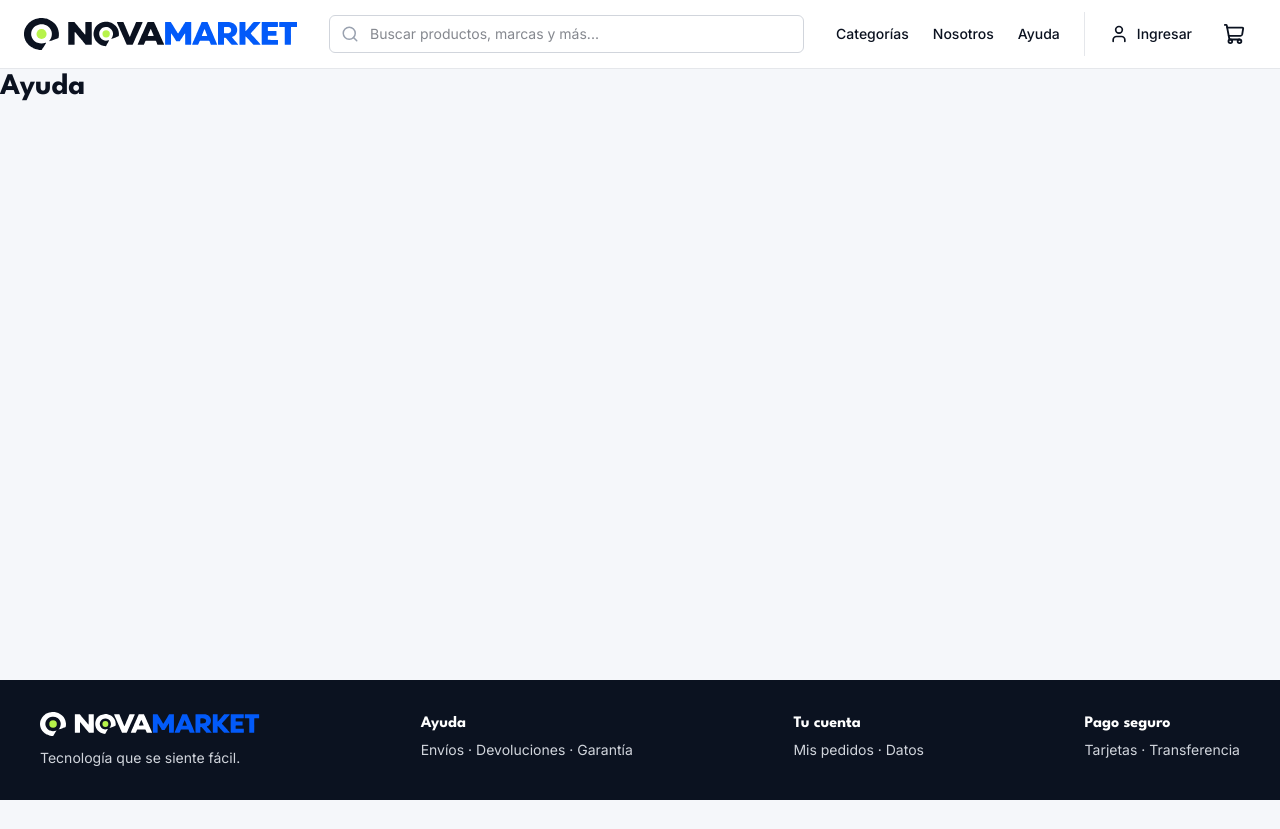
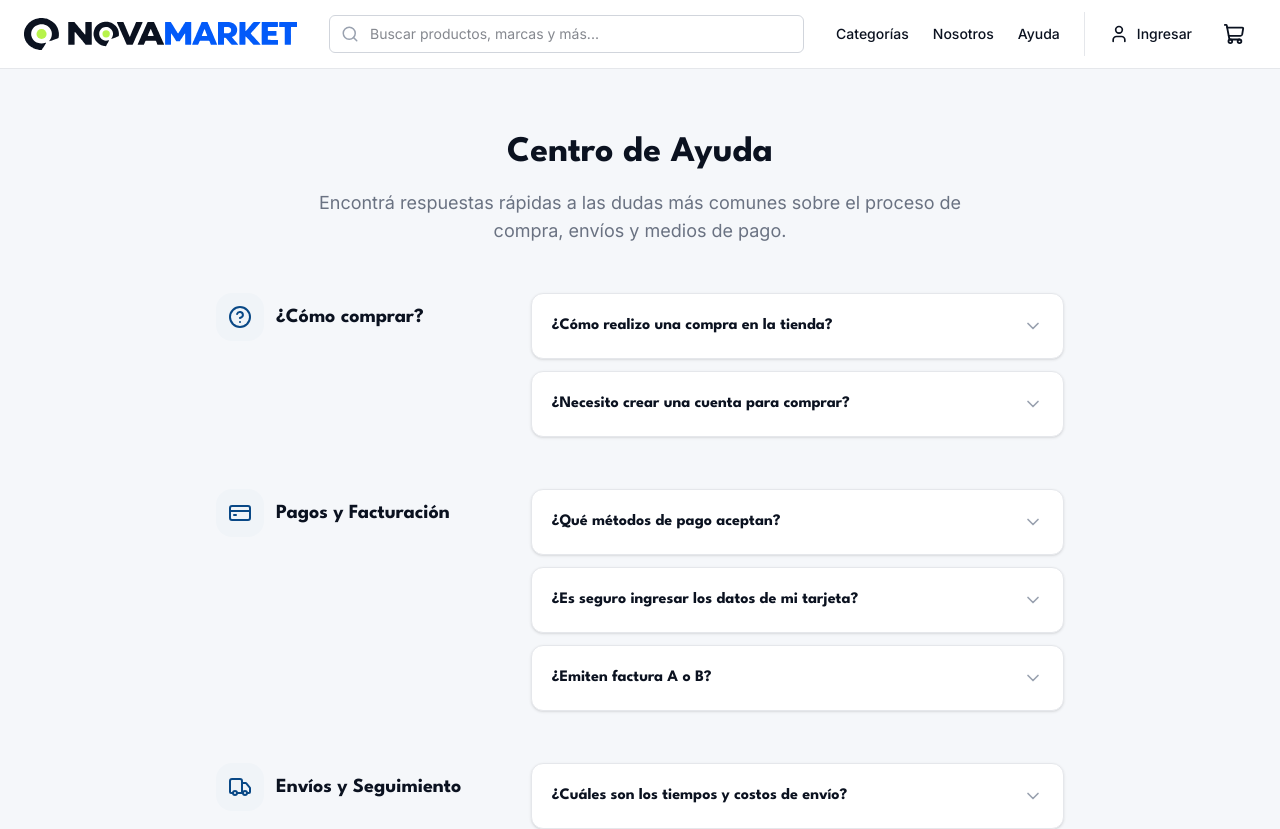
Before and after one commit to Talently-Lab/s2620-NovaMarket, a React (Vite) app in the folder frontend/: page /ayuda in a window 1280 px wide. Shown: the top 829 px of the page. Before the commit the page ends 800 px from the top, so only its background shows below. Built offline with nearby package versions, Linux system fonts and the light colour scheme; no server answers.

Commit message:
feat(help): decouple faqData and refine contact banner layout

```diff
--- /dev/null
+++ b/frontend/src/const/faqData.js
@@ -0,0 +1,64 @@
+import { HelpCircle, CreditCard, Truck, ShieldCheck } from "lucide-react";
+
+export const FAQ_DATA = [
+  {
+    category: "¿Cómo comprar?",
+    Icon: HelpCircle,
+    questions: [
+      {
+        q: "¿Cómo realizo una compra en la tienda?",
+        a: "Navegá por nuestro catálogo, seleccioná los productos que desees y hacé clic en 'Agregar al carrito'. Luego, andá al ícono del carrito en la barra de navegación, presioná 'Finalizar compra' y seguí los pasos para ingresar tus datos de envío y pago.",
+      },
+      {
+        q: "¿Necesito crear una cuenta para comprar?",
+        a: "Te recomendamos registrarte para que puedas hacer el seguimiento de tus pedidos, guardar tus direcciones y acelerar tus futuras compras.",
+      },
+    ],
+  },
+  {
+    category: "Pagos y Facturación",
+    Icon: CreditCard,
+    questions: [
+      {
+        q: "¿Qué métodos de pago aceptan?",
+        a: "Aceptamos tarjetas de crédito y débito (Visa, MasterCard, American Express), saldo o dinero en cuenta a través de MercadoPago y transferencias bancarias.",
+      },
+      {
+        q: "¿Es seguro ingresar los datos de mi tarjeta?",
+        a: "Totalmente. No almacenamos los datos de tus tarjetas en nuestros servidores; todas las transacciones se procesan mediante pasarelas de pago cifradas con certificación SSL.",
+      },
+      {
+        q: "¿Emiten factura A o B?",
+        a: "Sí, emitimos facturas A y B. Durante el proceso de checkout podés indicar si requerís factura con CUIT/Razón Social o a consumidor final.",
+      },
+    ],
+  },
+  {
+    category: "Envíos y Seguimiento",
+    Icon: Truck,
+    questions: [
+      {
+        q: "¿Cuáles son los tiempos y costos de envío?",
+        a: "El costo y plazo de entrega varían según tu código postal. Los envíos suelen demorar entre 3 y 7 días hábiles tras confirmarse el pago.",
+      },
+      {
+        q: "¿Cómo realizo el seguimiento de mi pedido?",
+        a: "Una vez despachado el paquete, podés consultar el estado y el historial de compras directamente desde la sección 'Mi Cuenta' en el menú principal.",
+      },
+    ],
+  },
+  {
+    category: "Garantía y Devoluciones",
+    Icon: ShieldCheck,
+    questions: [
+      {
+        q: "¿Tienen política de cambios o devoluciones?",
+        a: "Tenés hasta 30 días corridos a partir de la recepción del producto para gestionar un cambio o devolución, conservando el empaque y los accesorios originales.",
+      },
+      {
+        q: "¿Qué ocurre si un producto presenta fallas?",
+        a: "Si el artículo presenta defectos de fábrica o daños derivados del traslado, comunicate con nuestro soporte técnico para tramitar el reemplazo de la unidad sin costo adicional.",
+      },
+    ],
+  },
+];
--- a/frontend/src/pages/static/Ayuda.jsx
+++ b/frontend/src/pages/static/Ayuda.jsx
@@ -1,3 +1,128 @@
+import { useState } from "react";
+import { ChevronDown } from "lucide-react";
+import { FAQ_DATA } from "../../const/faqData";
+
+const AccordionItem = ({ question, answer, isOpen, onClick }) => {
+  return (
+    <div className="border border-gray-200 rounded-xl mb-3 overflow-hidden bg-white transition-all duration-200 hover:border-gray-300 shadow-sm">
+      <button
+        type="button"
+        className="w-full flex items-center justify-between p-5 text-left focus:outline-none cursor-pointer"
+        onClick={onClick}
+        aria-expanded={isOpen}
+      >
+        <span className="font-spartan font-bold text-primary text-base pr-4">
+          {question}
+        </span>
+        <ChevronDown
+          size={20}
+          className={`text-gray-400 shrink-0 transition-transform duration-300 ${
+            isOpen ? "rotate-180 text-secondary" : ""
+          }`}
+        />
+      </button>
+
+      <div
+        className={`grid transition-all duration-300 ease-in-out ${
+          isOpen ? "grid-rows-[1fr] opacity-100" : "grid-rows-[0fr] opacity-0"
+        }`}
+      >
+        <div className="overflow-hidden">
+          <p className="p-5 pt-0 text-gray-600 font-inter text-sm leading-relaxed border-t border-gray-100 mt-2">
+            {answer}
+          </p>
+        </div>
+      </div>
+    </div>
+  );
+};
+
 export const Ayuda = () => {
-  return <h1 className="text-3xl font-bold text-primary">Ayuda</h1>;
+  const [openIndex, setOpenIndex] = useState(null);
+
+  const handleToggle = (index) => {
+    setOpenIndex(openIndex === index ? null : index);
+  };
+
+  let globalQuestionIndex = 0;
+
+  return (
+    <div className="w-full max-w-4xl mx-auto px-4 md:px-6 py-10 md:py-16 animate-fade-in">
+      <div className="text-center mb-12">
+        <h1 className="font-spartan font-bold text-3xl md:text-4xl text-primary mb-4">
+          Centro de Ayuda
+        </h1>
+        <p className="font-inter text-gray-500 text-base md:text-lg max-w-2xl mx-auto">
+          Encontrá respuestas rápidas a las dudas más comunes sobre el proceso
+          de compra, envíos y medios de pago.
+        </p>
+      </div>
+
+      <div className="flex flex-col gap-10">
+        {FAQ_DATA.map((section, sectionIdx) => (
+          <section
+            key={sectionIdx}
+            className="flex flex-col md:flex-row gap-6 md:gap-12"
+          >
+            {/* Columna de Categoría */}
+            <div className="md:w-1/3 flex flex-col gap-2">
+              <div className="flex items-center gap-3">
+                <div className="bg-[#F0F4F8] p-3 rounded-2xl">
+                  <section.Icon size={24} className="text-secondary" />
+                </div>
+                <h2 className="font-spartan font-bold text-xl text-primary">
+                  {section.category}
+                </h2>
+              </div>
+            </div>
+
+            {/* Columna de Preguntas */}
+            <div className="md:w-2/3">
+              {section.questions.map((item) => {
+                const currentIndex = globalQuestionIndex++;
+                return (
+                  <AccordionItem
+                    key={currentIndex}
+                    question={item.q}
+                    answer={item.a}
+                    isOpen={openIndex === currentIndex}
+                    onClick={() => handleToggle(currentIndex)}
+                  />
+                );
+              })}
+            </div>
+          </section>
+        ))}
+      </div>
+
+      {/* Tarjeta de Contacto */}
+      <div className="mt-16 bg-[#F0F4F8] border border-gray-200 rounded-3xl overflow-hidden flex flex-col md:flex-row items-stretch shadow-sm">
+        <div className="p-8 md:p-12 md:w-[45%] flex flex-col justify-center items-center md:items-start text-center md:text-left gap-4">
+          <h3 className="font-spartan font-bold text-2xl md:text-3xl text-primary">
+            ¿Aún tenés dudas?
+          </h3>
+          <p className="font-inter text-gray-600 text-sm md:text-base leading-relaxed">
+            Nuestro equipo de asesores está disponible de Lunes a Viernes de
+            9:00 a 18:00 hs para ayudarte a elegir el equipamiento ideal o
+            resolver cualquier inconveniente.
+          </p>
+          <button
+            type="button"
+            className="mt-4 bg-secondary hover:bg-secondary/90 text-white font-bold py-3 px-8 rounded-xl transition-colors cursor-pointer shadow-md"
+          >
+            Contactar Soporte
+          </button>
+        </div>
+
+        <div className="w-full md:w-[55%] relative min-h-62.5 md:min-h-auto">
+          <img
+            src="https://images.unsplash.com/photo-1556742049-0cfed4f6a45d?q=80&w=800&auto=format&fit=crop"
+            alt="Consultor de atención al cliente asesorando"
+            className="absolute inset-0 w-full h-full object-cover object-center md:object-left"
+          />
+        </div>
+      </div>
+
+    </div>
+  );
 };
```
